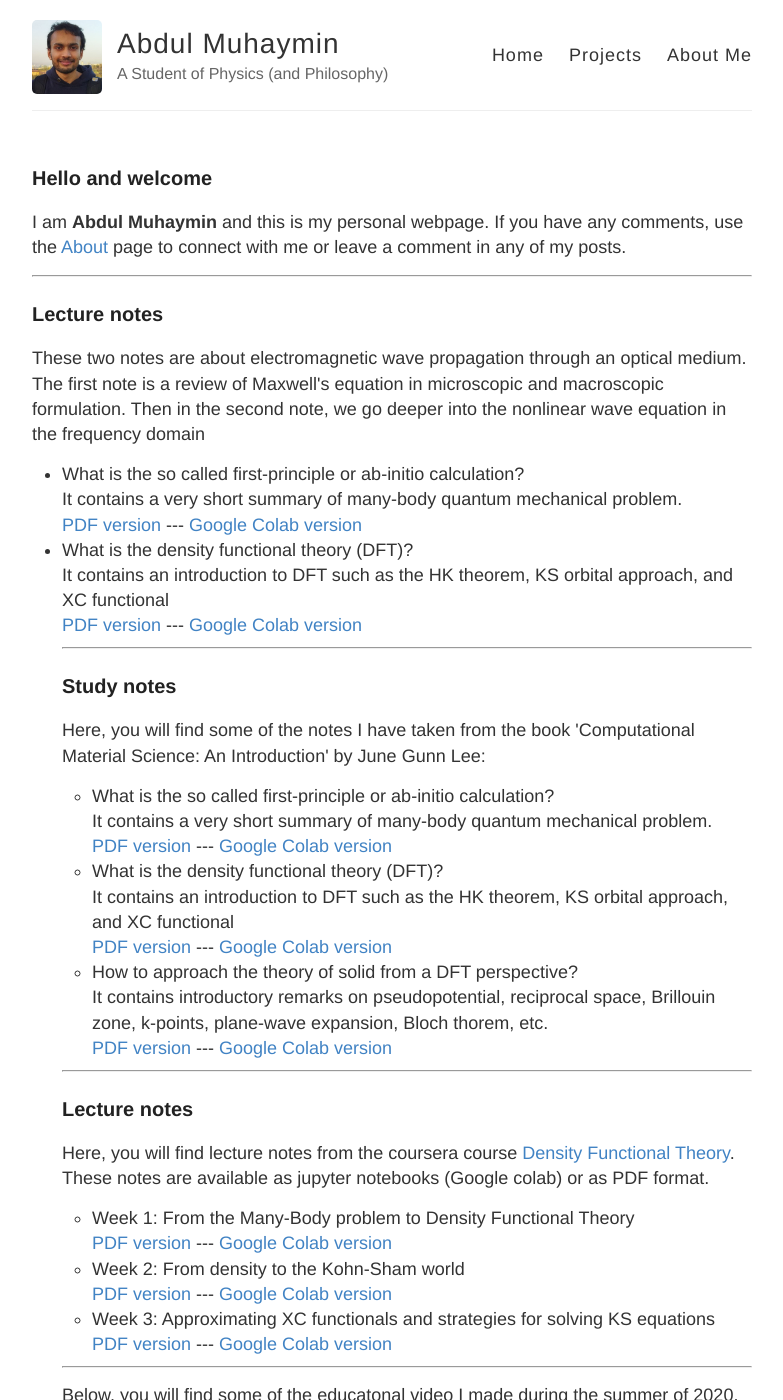
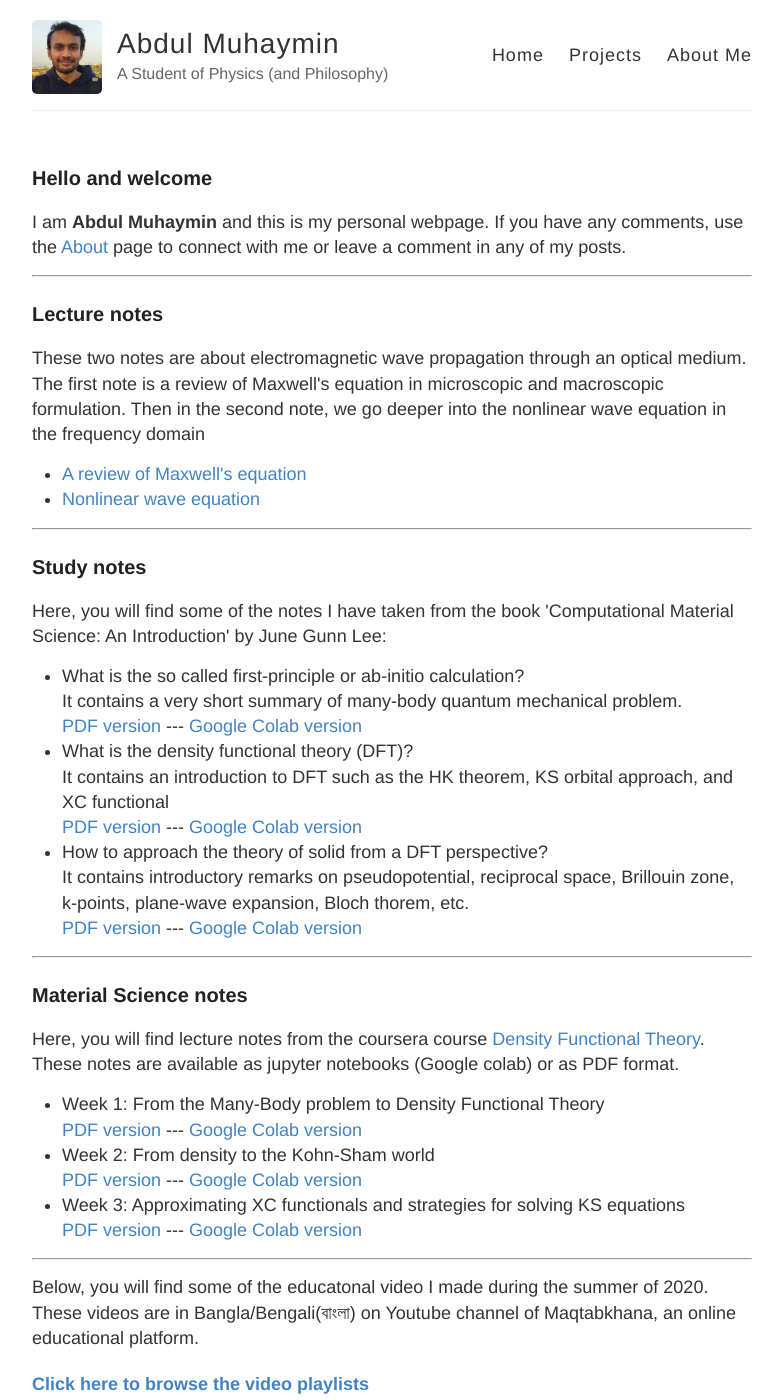
Before and after one commit to AbdulMuhaymin/abdulmuhaymin.github.io, a Jekyll site: the page built from index.html, in a window 1280 px wide and 1400 px high. Shown: the whole window, without its empty margins (248-1031 px from the left). Built offline with Jekyll 4.4.1, drawn with Linux system fonts in a browser that asks for light colours; nearby versions of some CDN libraries.

Commit message:
477 notes fix

```diff
--- a/index.html
+++ b/index.html
@@ -10,21 +10,9 @@ layout: default
   <h3 id="welcome">Lecture notes</h3>
     <p> These two notes are about electromagnetic wave propagation through an optical medium. The first note is a review of Maxwell's equation in microscopic and macroscopic formulation. Then in the second note, we go deeper into the nonlinear wave equation in the frequency domain </p>
     <ul>
-
-      <li> What is the so called first-principle or ab-initio calculation?
-      <br> It contains a very short summary of many-body quantum mechanical problem.
-      <br>
-       <a href="https://abdulmuhaymin.github.io/files/ch4.pdf">PDF version</a> ---
-       <a href="https://colab.research.google.com/drive/1B054YewQ6ShqkFg-hcBr73_CIK_YqxPl?usp=sharing">Google Colab version</a>
-     </li>
-
-      <li> What is the density functional theory (DFT)?
-        <br> It contains an introduction to DFT such as the HK theorem, KS orbital approach, and XC functional
-        <br>
-        <a href="https://abdulmuhaymin.github.io/files/ch5.pdf">PDF version</a> ---
-        <a href="https://colab.research.google.com/drive/1y6-fThMO8d4zxw2LKsvsNInb1N2wBUYI?usp=sharing">Google Colab version</a>
-      </li>
-
+      <li> <a href="https://abdulmuhaymin.github.io/files/477_1.pdf">A review of Maxwell's equation </a>  </li>
+      <li> <a href="https://abdulmuhaymin.github.io/files/477_2.pdf">Nonlinear wave equation </a> </li>
+      </ul>
       <hr>
 
 <h3 id="welcome">Study notes</h3>
@@ -55,7 +43,7 @@ layout: default
 
   <hr>
 
-  <h3 id="welcome">Lecture notes</h3>
+  <h3 id="welcome">Material Science notes</h3>
     <p> Here, you will find lecture notes from the coursera course <a href="https://www.coursera.org/learn/density-functional-theory"> Density Functional Theory</a>. These notes are available as jupyter notebooks (Google colab) or as PDF format.</p>
     <ul>
 
```
